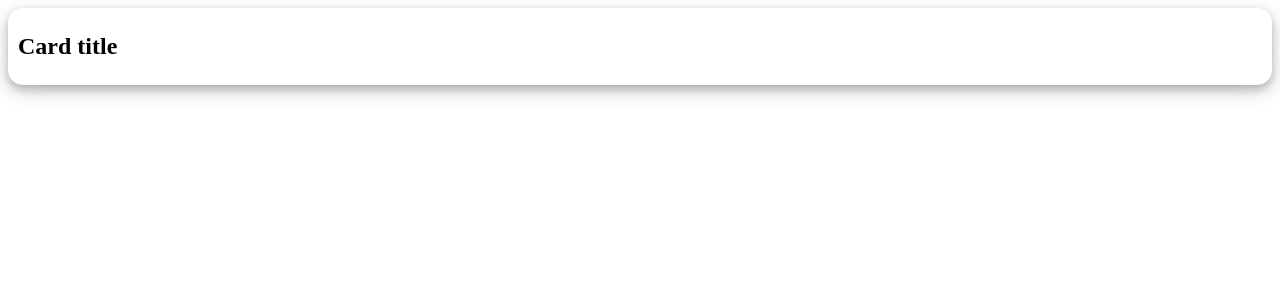
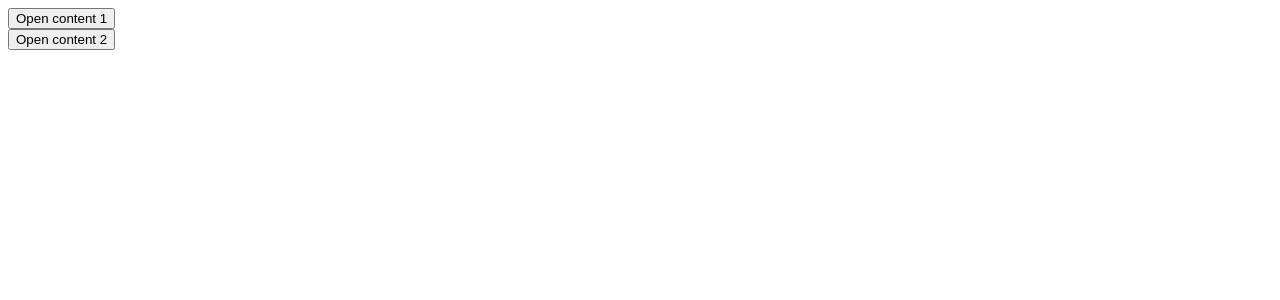
Before and after one commit to cicomsa/uicomponents, a React (Create React App) app: page / in a window 1280 px wide. Shown: the top 300 px of the page. Built offline with nearby package versions, Linux system fonts and the light colour scheme.

Commit message:
basic accordion logic

```diff
--- a/src/App.js
+++ b/src/App.js
@@ -1,13 +1,11 @@
 import React from 'react';
-import Card from './components/Card'
+import Accordion from './components/Accordion'
 import Title from './components/Title'
 import './App.scss'
 
 const App = () => {
   return (
-    <Card>
-      <Title title="Card title"/>
-    </Card>
+    <Accordion />
   );
 }
 
--- /dev/null
+++ b/src/components/Accordion/index.js
@@ -0,0 +1,30 @@
+import React, { useState } from 'react'
+import './index.scss'
+
+const Accordion = () => {
+  const [state, setState] = useState({ open: '' })
+
+  const handleClick = e => {
+    const { name } = e.target
+
+    setState({ open: name })
+  }
+  return (
+    <div>
+      <div className={state.open === 'contentOne' ? 'open' : 'closed'}>
+        <button name="contentOne" onClick={handleClick}>Open content 1</button>
+        <div className="content">
+          Content 1
+        </div>
+      </div>
+      <div className={state.open === 'contentTwo' ? 'open' : 'closed'}>
+        <button name="contentTwo" onClick={handleClick}>Open content 2</button>
+        <div className="content">
+          Content 2
+        </div>
+      </div>
+    </div>
+  )
+}
+
+export default Accordion
--- /dev/null
+++ b/src/components/Accordion/index.scss
@@ -0,0 +1,6 @@
+.closed {
+  .content {
+    height: 0;
+    visibility: hidden;
+  }
+}
```
